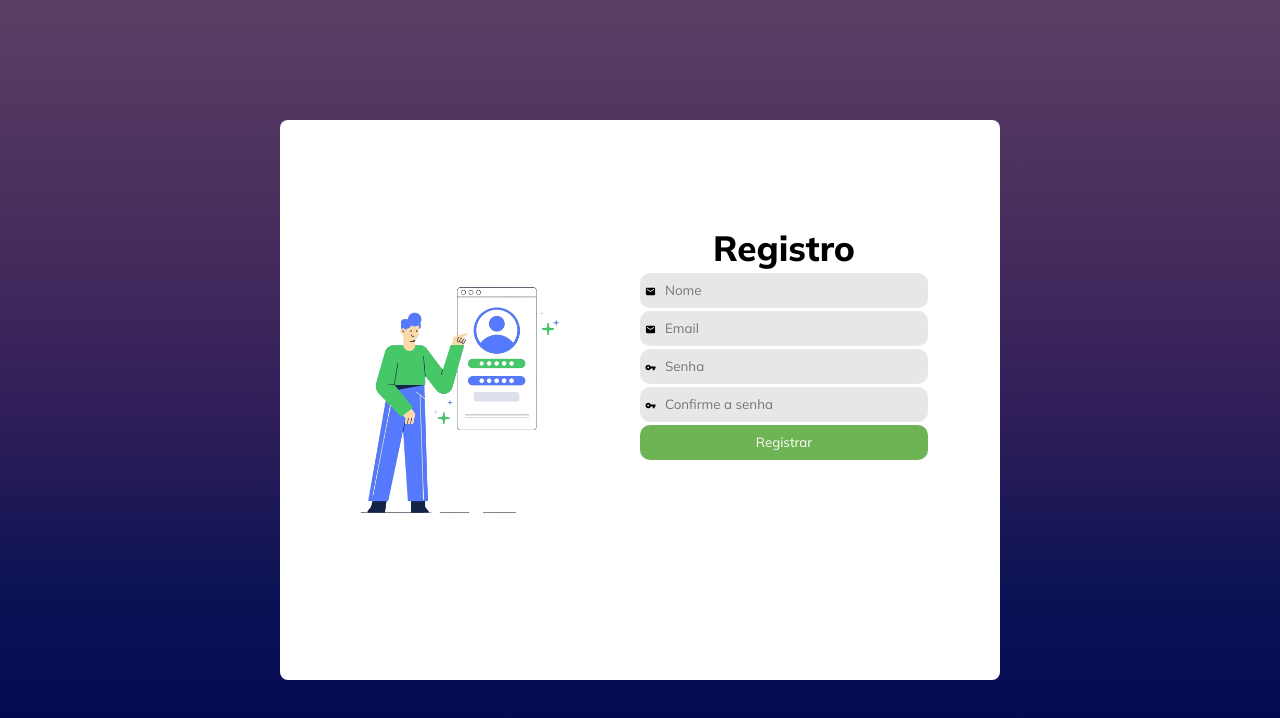
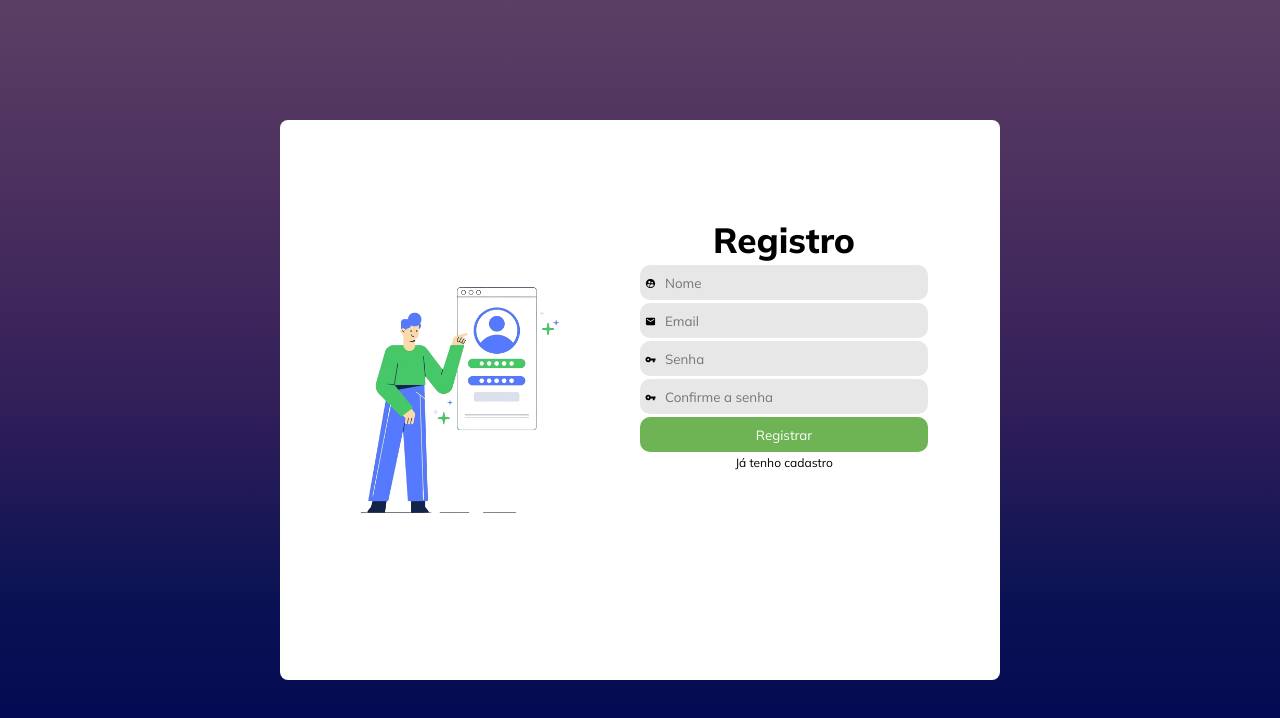
Before and after one commit to GuilhermeDevv/projeto-lanchonete, a React (Vite) app in the folder pedido lanchonete/: page /cadastro in a window 1280 px wide. Shown: the top 718 px of the page. Built offline with nearby package versions, Linux system fonts and the light colour scheme.

Commit message:
correção do icone de usuario

```diff
--- a/pedido lanchonete/src/components/Cadastro/C_cadastro.jsx
+++ b/pedido lanchonete/src/components/Cadastro/C_cadastro.jsx
@@ -1,12 +1,14 @@
 import React from 'react';
-
+import axios from "axios"
 import { useForm } from "react-hook-form"
 import { yupResolver } from '@hookform/resolvers/yup';
 import * as yup from "yup"
+import { Link } from 'react-router-dom'
 import { ContainerCadastro, ContentAcesso, ContentImg, ContentCadastro, Form } from './style';
 import { TextoPage } from "../Texto/TextoPage"
-import { MdEmail, MdVpnKey } from "react-icons/md"
+import { MdEmail, MdVpnKey,MdSupervisedUserCircle } from "react-icons/md"
 import imgLogin from "../../assets/imgLogin.png"
+
 
 
 
@@ -18,9 +20,17 @@ const schema = yup.object({
 
 }).required()
 
-function criarUsuario(dados) {
-
-
+function criarUsuario({ nome, senha, email }) {
+    axios.defaults.baseURL = "http://127.0.0.1:8080"
+    axios.post("/criarUsuario", {
+        nome,
+        senha,
+        email
+    }, {
+        headers: {
+            'Content-Type': 'application/json'
+        }
+    }).then(response => { console.log(response) }).catch(err => { console.log(err) })
 }
 
 
@@ -40,7 +50,7 @@ export function C_cadastro() {
                         <TextoPage>Registro</TextoPage>
                         <div>
                             {/* icone do input */}
-                            <MdEmail style={estilosIcon} />
+                            <MdSupervisedUserCircle style={estilosIcon} />
 
                             <input
                                 type="text"
@@ -89,7 +99,7 @@ export function C_cadastro() {
                         <div>
                             <input type="submit" value="Registrar" />
                         </div>
-
+                        <Link to="/">Já tenho cadastro</Link>
                     </Form>
                 </ContentAcesso >
             </ContentCadastro>
```
